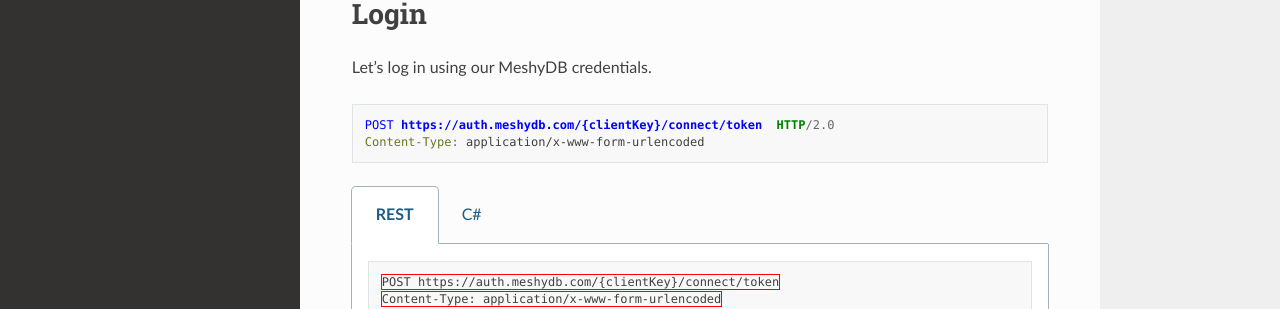
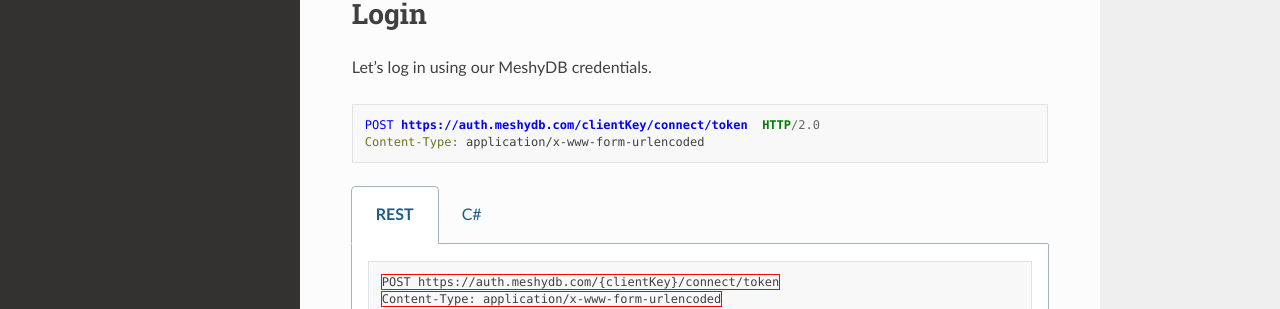
Before and after one commit to yetisoftworks/MeshyDB.SDK, a Sphinx documentation site: the page built from docs/intro/getting_started.rst, in a window 1280 px wide and 900 px high. Shown: the part 357-666 px from the top of the window. Built offline with Sphinx 7.4.7 and the Read the Docs theme 2.0.0, drawn with Linux system fonts in a browser that asks for light colours.

```diff
--- a/docs/intro/getting_started.rst
+++ b/docs/intro/getting_started.rst
@@ -12,7 +12,7 @@ Let's log in using our MeshyDB credentials.
 
 .. sourcecode:: http
 
-   POST https://auth.meshydb.com/{clientKey}/connect/token  HTTP/2.0
+   POST https://auth.meshydb.com/clientKey/connect/token  HTTP/2.0
    Content-Type: application/x-www-form-urlencoded
 
 .. tabs::
```
